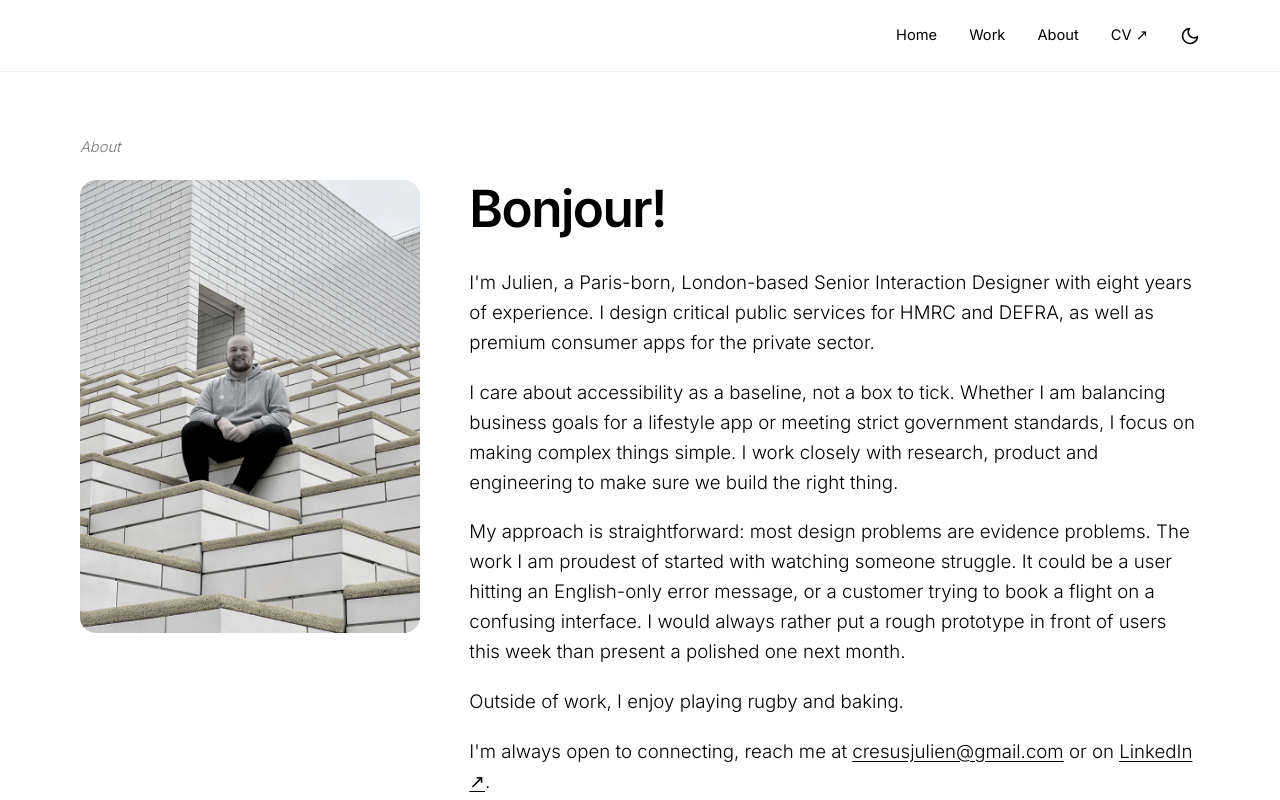
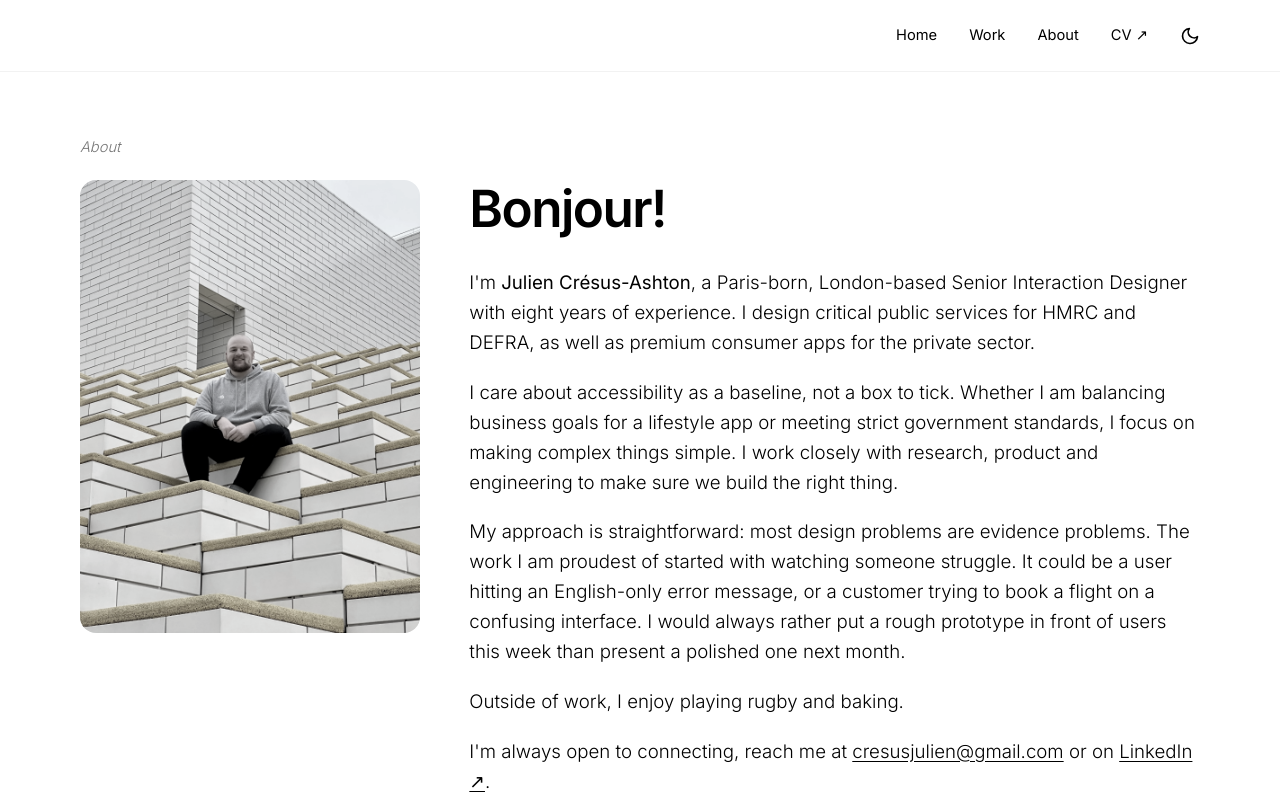
Before and after one commit to julcresus/julcresus.github.io, a React (Create React App) app: page /aboutme in a window 1280 px wide. Shown: the top 800 px of the page. Built offline with nearby package versions, Linux system fonts and the light colour scheme; no server answers.

Commit message:
Add full name to About page intro for better professional visibility

```diff
--- a/src/pages/about/aboutme.js
+++ b/src/pages/about/aboutme.js
@@ -20,7 +20,7 @@ function AboutMe() {
         <Col xs={12} sm={8} md={8} className="about-text">
           <h1 className="project-title">Bonjour!</h1>
           <p>
-            I'm Julien, a Paris-born, London-based Senior Interaction Designer with eight years of experience. I design critical public services for HMRC and DEFRA, as well as premium consumer apps for the private sector.
+            I'm <strong>Julien Crésus-Ashton</strong>, a Paris-born, London-based Senior Interaction Designer with eight years of experience. I design critical public services for HMRC and DEFRA, as well as premium consumer apps for the private sector.
           </p>
           <p>
             I care about accessibility as a baseline, not a box to tick. Whether I am balancing business goals for a lifestyle app or meeting strict government standards, I focus on making complex things simple. I work closely with research, product and engineering to make sure we build the right thing.
```
